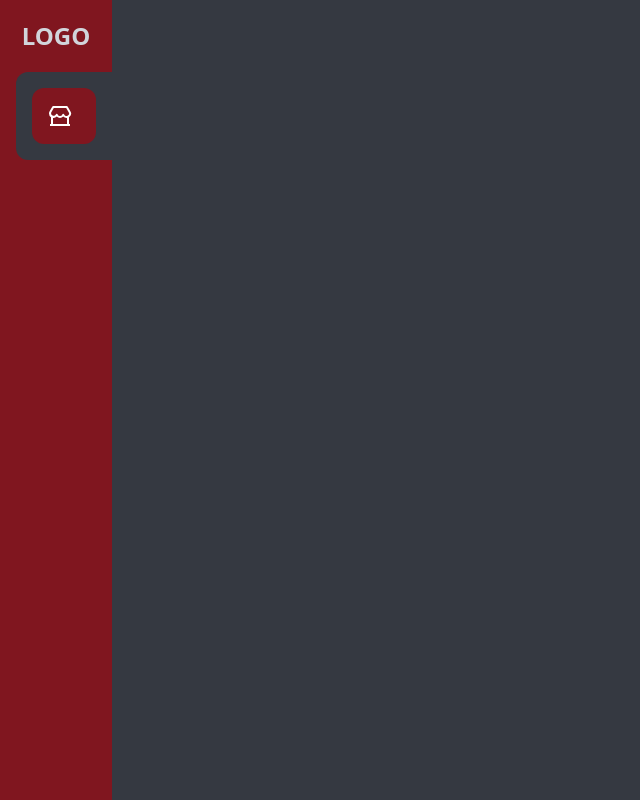
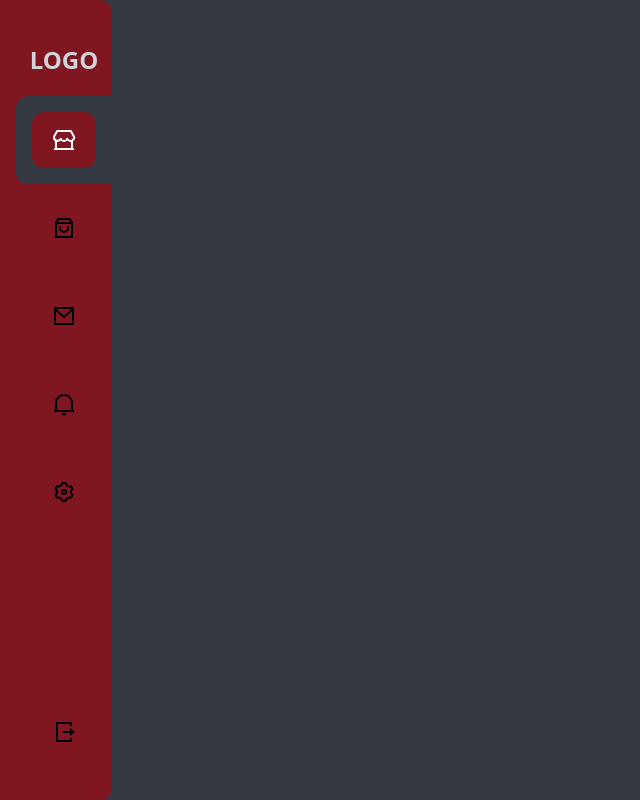
Before and after one commit to PrismaIllya9016/Gift-Store, a React (Vite) app: page / in a window 1280 px wide. Shown: the whole page, without its empty margins (0-640 px from the left). Built offline with nearby package versions, Linux system fonts and the light colour scheme.

Commit message:
tercer commit

```diff
--- a/src/App.jsx
+++ b/src/App.jsx
@@ -1,10 +1,42 @@
+import { useState } from "react";
+import {
+  RiMenuLine,
+  RiAliensLine,
+  RiAddFill,
+  RiShoppingBag3Line,
+  RiCloseFill
+} from "react-icons/ri";
+//Component
 import Sidebar from "./components/shared/Sidebar.jsx";
 
+function App() {
+  const [showMenu, setShowMenu] = useState(false);
+  const [showOrder, setShowOrder] = useState(false);
 
+  const toggleMenu = () => {
+    setShowMenu(!showMenu);
+  };
 
-
-function App() {
-  return <div className="bg-[#353941] w-full min-h-screen"><Sidebar/></div>;
+  return (
+    <div className="bg-[#353941] w-full min-h-screen">
+      <Sidebar showMenu={showMenu}/>
+      {/* Movile Menu */}
+      <nav className="bg-[#80161f] lg:hidden fixed w-full bottom-0 left-0 text-xl text-gray-400 py-2 px-8 flex items-center justify-between rounded-tl-xl rounded-tr-xl">
+        <button className="p-2">
+          <RiAliensLine />
+        </button>
+        <button className="p-2">
+          <RiAddFill />
+        </button>
+        <button className="p-2">
+          <RiShoppingBag3Line />
+        </button>
+        <button onClick={toggleMenu} className="p-2">
+          {showMenu ? <RiCloseFill/> : <RiMenuLine />}
+        </button>
+      </nav>
+    </div>
+  );
 }
 
 export default App;
--- a/src/components/shared/Sidebar.jsx
+++ b/src/components/shared/Sidebar.jsx
@@ -1,19 +1,80 @@
 import React from "react";
-import { RiStore2Line } from "react-icons/ri";
+import {
+  RiStore2Line,
+  RiShoppingBag3Line,
+  RiMailLine,
+  RiNotification2Line,
+  RiSettings3Line,
+  RiLogoutBoxRLine,
+} from "react-icons/ri";
 
-const Sidebar = () => {
+const Sidebar = (props) => {
+  const { showMenu } = props;
+
   return (
-    <div className="bg-[#80161f] fixed left-0 top-0 w-28 h-full">
+    <div
+      className={`bg-[#80161f] fixed lg:left-0 transition-all top-0 w-28 h-full flex flex-col justify-between py-6 rounded-br-xl rounded-tr-xl z-50
+      ${showMenu ? "left-0" : "-left-full"}`}
+    >
+      <div>
+        <ul className="pl-4">
           <h1 className="text-2xl text-gray-300 uppercase font-bold text-center my-5">
             LOGO
           </h1>
-      <ul className="pl-4">
           <li className="bg-[#353941] p-4 rounded-tl-xl rounded-bl-xl">
-          <a href="#" className="bg-[#80161f] p-4 block rounded-xl text-white">
-            <RiStore2Line className="text-2xl "/>
+            <a
+              href="#"
+              className="bg-[#80161f] p-4 flex justify-center rounded-xl text-white"
+            >
+              <RiStore2Line className="text-2xl " />
+            </a>
+          </li>
+          <li className="hover:bg-[#353941] p-4 rounded-tl-xl rounded-bl-xl group transition-colors">
+            <a
+              href="#"
+              className="bg-[#80161f] p-4 flex justify-center rounded-xl group-hover:text-white transition-colors"
+            >
+              <RiShoppingBag3Line className="text-2xl " />
+            </a>
+          </li>
+          <li className="hover:bg-[#353941] p-4 rounded-tl-xl rounded-bl-xl group transition-colors">
+            <a
+              href="#"
+              className="bg-[#80161f] p-4 flex justify-center rounded-xl group-hover:text-white transition-colors"
+            >
+              <RiMailLine className="text-2xl " />
+            </a>
+          </li>
+          <li className="hover:bg-[#353941] p-4 rounded-tl-xl rounded-bl-xl group transition-colors">
+            <a
+              href="#"
+              className="bg-[#80161f] p-4 flex justify-center rounded-xl group-hover:text-white transition-colors"
+            >
+              <RiNotification2Line className="text-2xl " />
+            </a>
+          </li>
+          <li className="hover:bg-[#353941] p-4 rounded-tl-xl rounded-bl-xl group transition-colors">
+            <a
+              href="#"
+              className="bg-[#80161f] p-4 flex justify-center rounded-xl group-hover:text-white transition-colors"
+            >
+              <RiSettings3Line className="text-2xl " />
             </a>
           </li>
         </ul>
+      </div>
+      <div>
+        <ul className="pl-4">
+          <li className="hover:bg-[#353941] p-4 rounded-tl-xl rounded-bl-xl group transition-colors">
+            <a
+              href="#"
+              className="bg-[#80161f] p-4 flex justify-center rounded-xl group-hover:text-white transition-colors"
+            >
+              <RiLogoutBoxRLine className="text-2xl " />
+            </a>
+          </li>
+        </ul>
+      </div>
     </div>
   );
 };
```
Lines whose indentation alone changed are shown as unchanged.
